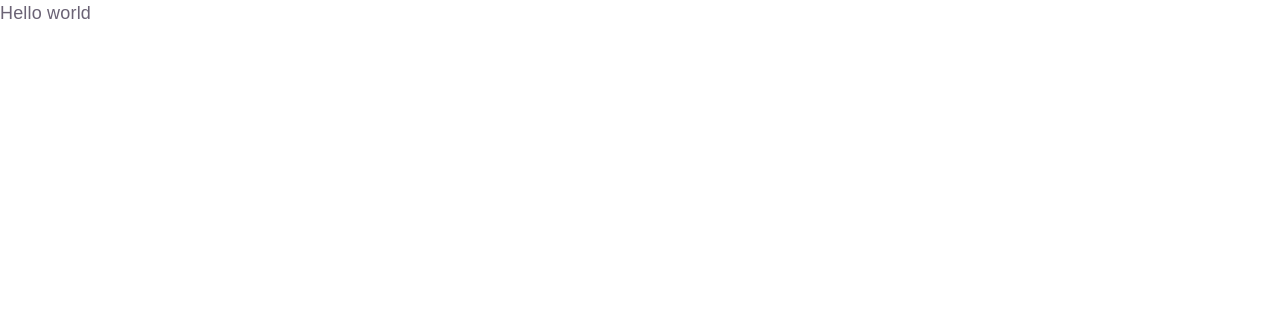
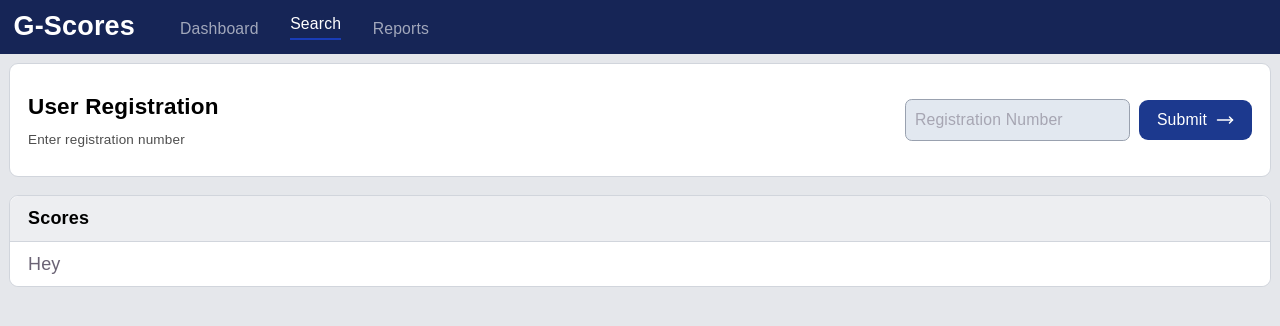
Before and after one commit to thienphu-1910/g-scores, a React (Vite) app in the folder frontend/: page /search-scores in a window 1280 px wide. Shown: the top 326 px of the page. Built offline with nearby package versions, Linux system fonts and the light colour scheme; a web font is replaced by a local one.

Commit message:
feat: add search regis number UI

```diff
--- a/frontend/package.json
+++ b/frontend/package.json
@@ -4,7 +4,7 @@
   "version": "0.0.0",
   "type": "module",
   "scripts": {
-    "dev": "vite --host",
+    "dev": "vite",
     "build": "vite build",
     "lint": "eslint .",
     "preview": "vite preview"
@@ -12,6 +12,7 @@
   "dependencies": {
     "@tailwindcss/vite": "^4.3.0",
     "axios": "^1.17.0",
+    "lucide-react": "^1.17.0",
     "react": "^19.2.6",
     "react-dom": "^19.2.6",
     "react-router-dom": "^7.17.0",
--- a/frontend/src/App.jsx
+++ b/frontend/src/App.jsx
@@ -1,15 +1,26 @@
 import {
-  createBrowserRouter,
-  createRoutesFromElements,
-  RouterProvider,
+  BrowserRouter as Router,
+  Routes,
   Route,
+  Navigate
 } from "react-router-dom";
+import MainLayout from "./layouts/MainLayout";
+import DashboardPage from "./pages/DashboardPage";
+import SearchPage from "./pages/SearchPage";
 //import "./App.css";
-
 
 function App() {
   return (
-    <div>Hello world</div>
+    <Router>
+      <Routes>
+        <Route path="/" element={<Navigate to="/dashboard" />} />
+        <Route element={<MainLayout />}>
+          <Route path="/dashboard" element={<DashboardPage />} />
+          <Route path="/search-scores" element={<SearchPage />} />
+          <Route path="/reports" element={<DashboardPage />} />
+        </Route>
+      </Routes>
+    </Router>
   );
 }
 
--- /dev/null
+++ b/frontend/src/components/Card.jsx
@@ -0,0 +1,10 @@
+import { twMerge } from "tailwind-merge";
+
+const Card = ({children, className}) => {
+  return (
+    <div className={twMerge("rounded-lg bg-white w-full border border-gray-300", className)}
+    >{children}</div>
+  )
+}
+
+export default Card;
--- /dev/null
+++ b/frontend/src/components/Header.jsx
@@ -0,0 +1,58 @@
+import { useState } from "react";
+import { NavLink } from "react-router-dom";
+import { Menu } from "lucide-react";
+
+const Header = () => {
+  const navbarOptions = [
+    {
+      title: "Dashboard",
+      to: "/dashboard",
+    },
+    {
+      title: "Search",
+      to: "/search-scores",
+    },
+    {
+      title: "Reports",
+      to: "/reports",
+    },
+  ];
+
+  const [isShowSidebar, setShowSidebar] = useState(false);
+
+  return (
+    <>
+      <header className="w-full h-fit bg-blue-950 px-3 py-2">
+        <div className="w-full flex flex-row gap-10 justify-between md:justify-start items-center">
+          <h2 className="text-2xl text-white font-bold">G-Scores</h2>
+          <div className="hidden md:flex flex-row gap-7 justify-center items-end">
+            {navbarOptions.map((option) => (
+              <NavLink
+                to={option.to}
+                className={({ isActive }) =>
+                  `text-sm relative group duration-300  ${
+                    isActive
+                      ? "text-white active-link pb-1"
+                      : "text-white/60 hover:text-white"
+                  }`
+                }
+              >
+                {option.title}
+                <span className="absolute bottom-0 left-0 h-0.5 bg-blue-800 transition-all duration-300 w-0 group-[.active-link]:w-full" />
+              </NavLink>
+            ))}
+          </div>
+          <button
+            className="flex md:hidden"
+            onClick={() => setShowSidebar(true)}
+          >
+            <Menu color="#ffffff" />
+          </button>
+        </div>
+      </header>
+
+    </>
+  );
+};
+
+export default Header;
--- /dev/null
+++ b/frontend/src/components/Sidebar.jsx
@@ -0,0 +1,28 @@
+import { Link } from "react-router-dom";
+
+const Sidebar = () => {
+  const navbarOptions = [
+    {
+      title: "Dashboard",
+      to: "/dashboard",
+    },
+    {
+      title: "Search",
+      to: "/search-scores",
+    },
+    {
+      title: "Reports",
+      to: "/reports",
+    },
+  ];
+
+  return (
+    <div className="flex flex-col justify-start items-start">
+      {navbarOptions.map((option) => (
+        <Link to={option.to}>{option.title}</Link>
+      ))}
+    </div>
+  )
+}
+
+export default Sidebar
--- a/frontend/src/index.css
+++ b/frontend/src/index.css
@@ -37,3 +37,8 @@ body {
   margin: 0;
   font-family: 'Rubik', sans-serif;
 }
+
+button:hover {
+  cursor: pointer;
+  /* scale: 102%; */
+}
--- /dev/null
+++ b/frontend/src/layouts/MainLayout.jsx
@@ -0,0 +1,15 @@
+import { Outlet } from "react-router-dom";
+import Header from "../components/Header";
+
+const MainLayout = () => {
+  return (
+    <div className="w-full min-h-screen bg-gray-200">
+      <Header />
+      <main className="flex-1 w-full px-2 py-2">
+        <Outlet />
+      </main>
+    </div>
+  );
+}
+
+export default MainLayout
--- /dev/null
+++ b/frontend/src/pages/DashboardPage.jsx
@@ -0,0 +1,29 @@
+import Card from "../components/Card";
+import { MoveRight } from "lucide-react";
+
+const DashboardPage = () => {
+  return (
+    <div className="w-full">
+      <div className="w-full">
+        <Card className="w-full flex flex-row justify-between px-4 py-6">
+          <div className="w-full flex flex-col gap-2 justify-center items-start">
+            <h3 className="text-lg text-black font-bold">User Registration</h3>
+            <p className="text-black/70 text-xs">Enter registration number</p>
+          </div>
+          <div className="w-full flex flex-row gap-2 justify-end items-center">
+            <input
+              className="w-50 bg-slate-200 text-sm rounded-md border border-gray-400 py-2 px-2"
+              placeholder="Registration Number"
+            />
+            <button className="bg-black rounded-lg flex flex-row gap-2 justify-center items-center px-4 py-2 hover:scale-102 active:scale-98">
+              <p className="text-xs text-white font-semibold">Submit</p>
+              <MoveRight color="#ffffff" size="18"/>
+            </button>
+          </div>
+        </Card>
+      </div>
+    </div>
+  );
+};
+
+export default DashboardPage;
--- /dev/null
+++ b/frontend/src/pages/SearchPage.jsx
@@ -0,0 +1,42 @@
+import Card from "../components/Card";
+import { MoveRight } from "lucide-react";
+
+const SearchPage = () => {
+  return (
+    <div className="w-full">
+      <div className="w-full flex flex-col gap-4">
+        <Card className="w-full flex flex-row justify-between px-4 py-6">
+          <div className="w-full flex flex-col gap-2 justify-center items-start">
+            <h3 className="text-xl text-black font-bold">User Registration</h3>
+            <p className="text-black/70 text-xs">Enter registration number</p>
+          </div>
+          <div className="relative flex flex-col gap-2 items-center justify-center">
+            <div className="w-full flex flex-row gap-2 justify-end items-center">
+              <input
+                className="w-50 bg-slate-200 text-sm rounded-md border border-gray-400 py-2 px-2"
+                placeholder="Registration Number"
+              />
+              <button className="bg-blue-900 rounded-lg flex flex-row gap-2 justify-center items-center px-4 py-2 hover:scale-102 active:scale-98">
+                <p className="text-sm text-white font-normal">Submit</p>
+                <MoveRight color="#ffffff" size="18" />
+              </button>
+            </div>
+            <span className="text-xs text-red-400 font-light absolute -bottom-3 left-0">
+
+            </span>
+          </div>
+        </Card>
+        <Card className="w-full flex flex-col">
+          <div className="w-full bg-gray-200/70 border-b border-b-gray-300 text-black font-bold rounded-t-lg px-4 py-2">
+            Scores
+          </div>
+          <div className="bg-white rounded-b-lg px-4 py-2">
+            Hey
+          </div>
+        </Card>
+      </div>
+    </div>
+  );
+};
+
+export default SearchPage;
```
Also changed, not shown: 1 other file (tests, documents, lock files or other folders).
